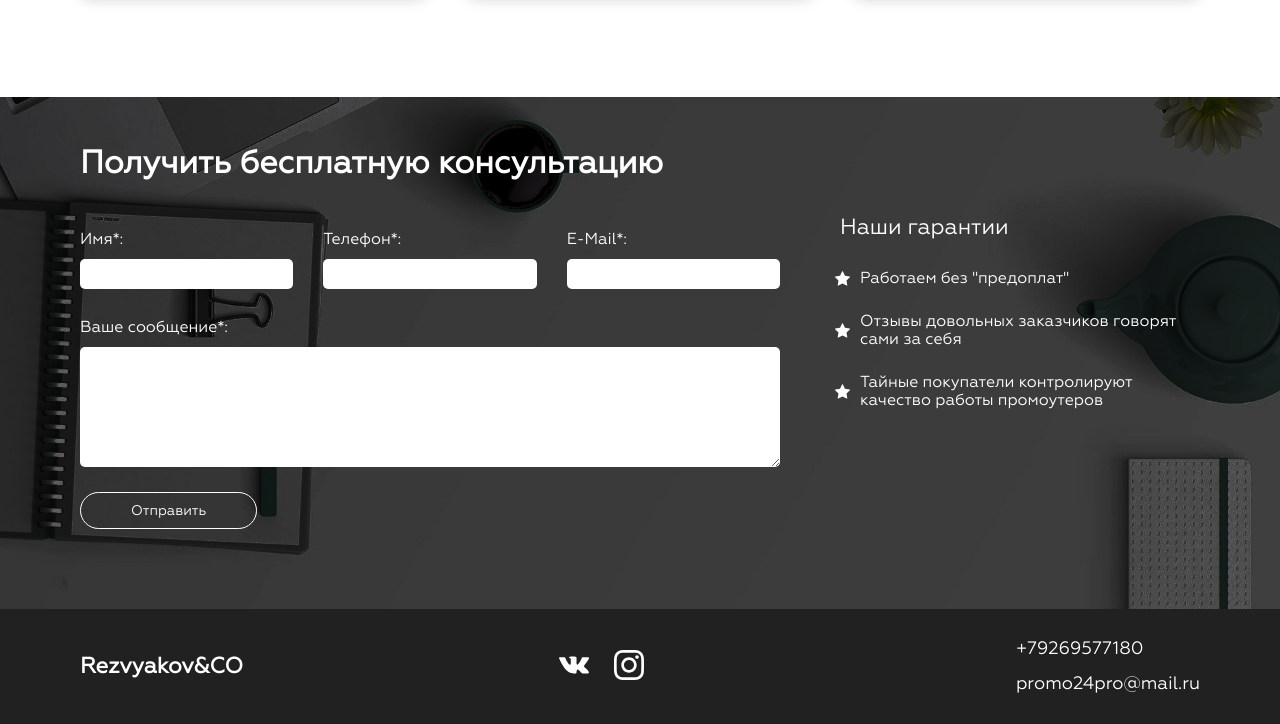
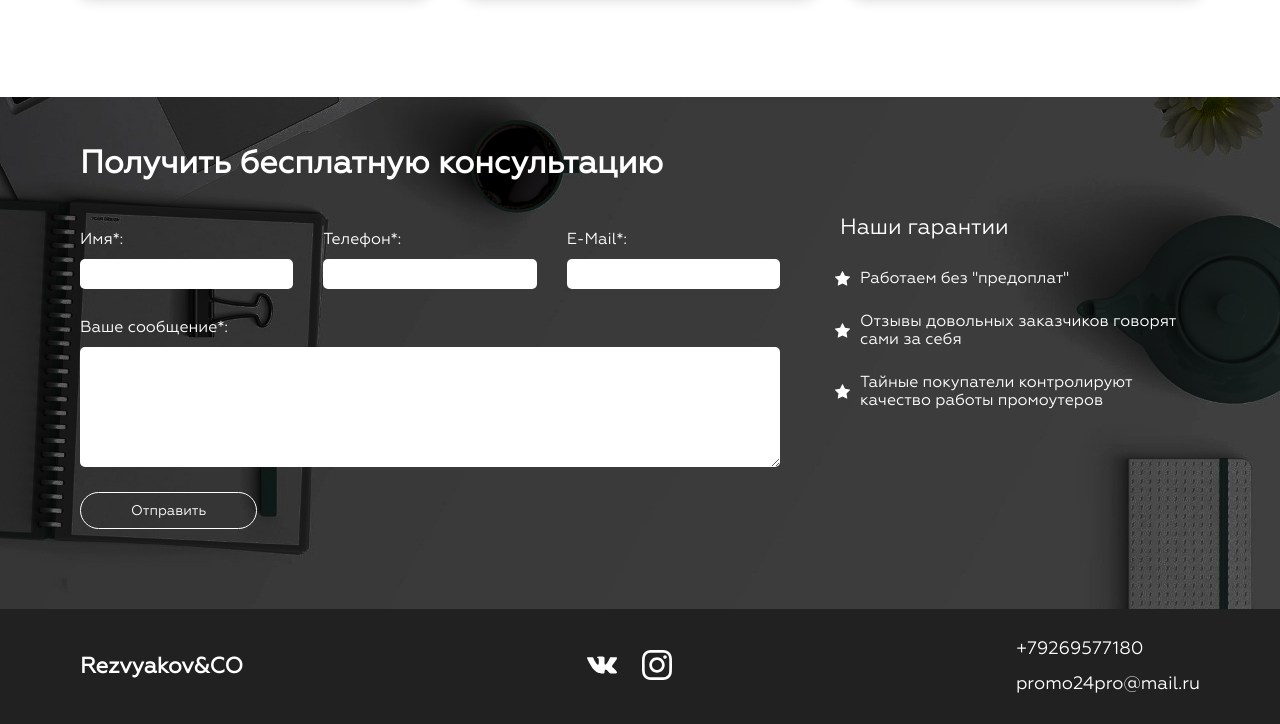
Before and after one commit to Umorph/promo24pro, a website: page #src/index.html in a window 1280 px wide. Shown: the part 2087-2811 px from the top of the page. Drawn offline with nearby package versions, Linux system fonts and the light colour scheme; files that its build step writes are made by us from their sources; files whose address does not match are found by name; a web font is replaced by a local one.

Commit message:
Fix grid columns in social icons

```diff
--- a/#src/scss/_footer.scss
+++ b/#src/scss/_footer.scss
@@ -49,7 +49,7 @@
   margin: 30px 0 0;
   padding: 0;
   display: grid;
-  grid-template-columns: 30px 30px 30px;
+  grid-template-columns: 30px 30px;
   grid-column-gap: 25px;
 
   list-style: none;
```
